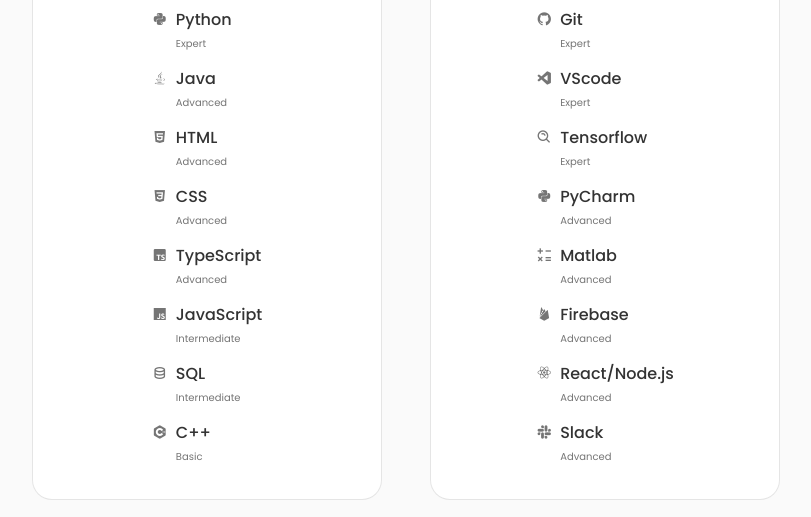
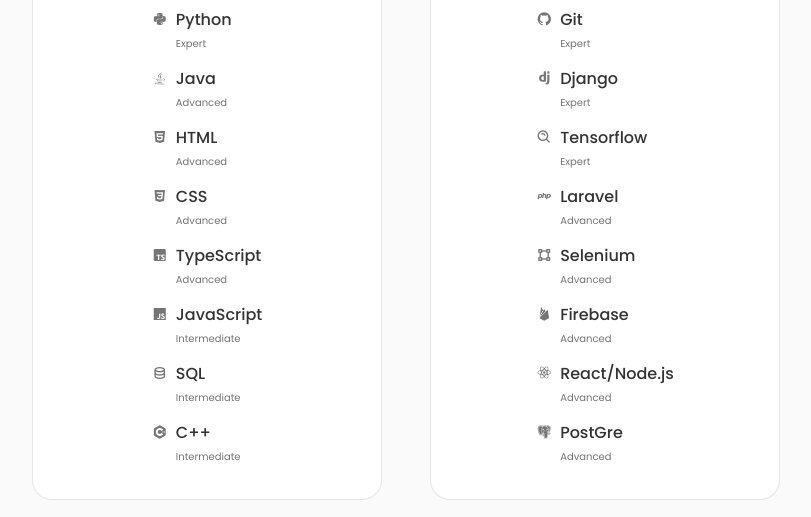
Before and after one commit to KaiDove1/website-portfolio, a React (Create React App) app: page / in a window 1280 px wide. Shown: the part 1814-2331 px from the top of the page, without its empty margins (234-1045 px from the left). Built offline with nearby package versions, Linux system fonts and the light colour scheme.

Commit message:
changed skill

```diff
--- a/src/components/skills/Tools.jsx
+++ b/src/components/skills/Tools.jsx
@@ -9,24 +9,23 @@
 
             <div className="skills__box">
                 <div className="skills__group">
+                    {/* ------------------------------------------------------- */}
                     <div className="skills__data">
                         <i class='bx bxl-github' ></i>
-
                         <div>
                             <h3 className="skills__name">{toolsData.title1}</h3>
                             <span className="skills__level">{toolsData.level1}</span>
                         </div>
                     </div>
-
+                    {/* ------------------------------------------------------- */}
                     <div className="skills__data">
-                        <i class='bx bxl-visual-studio' ></i>
-
+                        <i class='bx bxl-django'></i>
                         <div>
                             <h3 className="skills__name">{toolsData.title2}</h3>
                             <span className="skills__level">{toolsData.level2}</span>
                         </div>
                     </div>
-
+                    {/* ------------------------------------------------------- */}
                     <div className="skills__data">
                         <i class='bx bx-search-alt' ></i>
 
@@ -36,8 +35,9 @@
                         </div>
                     </div>
 
+                    {/* ------------------------------------------------------- */}
                     <div className="skills__data">
-                        <i class='bx bxl-python' ></i>
+                        <i class='bx bxl-php' ></i>
 
                         <div>
                             <h3 className="skills__name">{toolsData.title4}</h3>
@@ -45,8 +45,9 @@
                         </div>
                     </div>
 
+                    {/* ------------------------------------------------------- */}
                     <div className="skills__data">
-                        <i class='bx bx-math' ></i>
+                        <i class='bx bx-selection' ></i>
 
                         <div>
                             <h3 className="skills__name">{toolsData.title5}</h3>
@@ -54,6 +55,7 @@
                         </div>
                     </div>
 
+                    {/* ------------------------------------------------------- */}
                     <div className="skills__data">
                         <i class='bx bxl-firebase' ></i>
 
@@ -63,6 +65,7 @@
                         </div>
                     </div>
 
+                    {/* ------------------------------------------------------- */}
                     <div className="skills__data">
                         <i class='bx bxl-react' ></i>
 
@@ -72,8 +75,9 @@
                         </div>
                     </div>
 
+                    {/* ------------------------------------------------------- */}
                     <div className="skills__data">
-                        <i class='bx bxl-slack' ></i>
+                        <i class='bx bxl-postgresql' ></i>
 
                         <div>
                             <h3 className="skills__name">{toolsData.title8}</h3>
--- a/src/components/testimonials/testimonial.css
+++ b/src/components/testimonials/testimonial.css
@@ -44,3 +44,22 @@
         padding: 1.25rem 1.5rem;
     }
 }
+
+body{
+    height: 100b
+}
+
+#image-track > .image {
+    width: 40vmin;
+    height: 56vmin;
+    object-fit: cover;
+    object-position: center;
+}
+
+#image-track{
+    display: flex;
+    gap: 4vmin;
+    left: 50%;
+    top: 50%;
+    transform: translate(0%, -50%);
+}
--- a/src/content.json
+++ b/src/content.json
@@ -20,7 +20,7 @@
   },
   "Info": {
     "positionsTitle": "Past Positions",
-    "positionsSubtitle": "President of SHS",
+    "positionsSubtitle": "...",
     "completedTitle": "Completed",
     "completedSubtitle": "6 Projects",
     "studentTitle": "Student",
@@ -43,26 +43,26 @@
       "title7": "SQL",
       "level7": "Intermediate" ,
       "title8": "C++",
-      "level8": "Basic"
+      "level8": "Intermediate"
     }
   },
   "ToolsAndTechnologies": {
     "Tools": {
       "title1": "Git",
       "level1": "Expert",
-      "title2": "VScode",
+      "title2": "Django",
       "level2": "Expert",
       "title3": "Tensorflow",
       "level3": "Expert",
-      "title4": "PyCharm",
+      "title4": "Laravel",
       "level4": "Advanced",
-      "title5": "Matlab",
+      "title5": "Selenium",
       "level5": "Advanced",
       "title6": "Firebase",
       "level6": "Advanced",
       "title7": "React/Node.js",
       "level7": "Advanced",
-      "title8": "Slack",
+      "title8": "PostGre",
       "level8": "Advanced"
     }
   },
```
